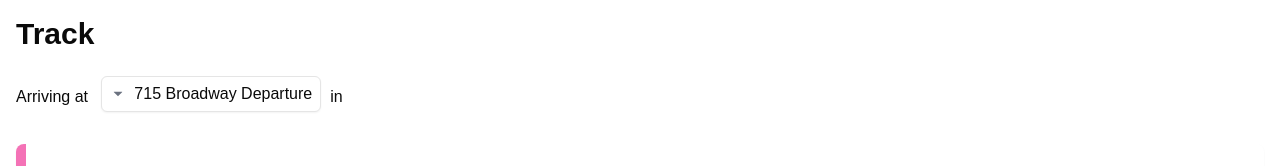
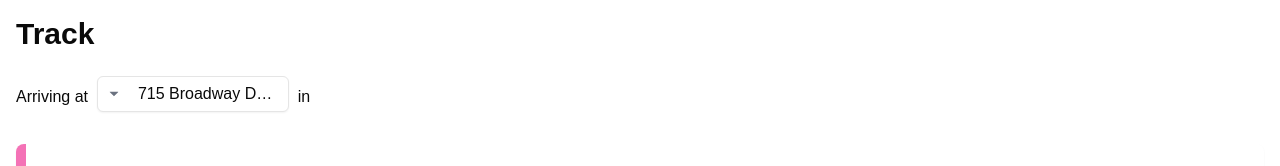
Before and after one commit to WangZhewei1027/NYU-GO, a Next.js app: page /main/track in a window 1280 px wide. Shown: the top 166 px of the page. Built offline with nearby package versions, Linux system fonts and the light colour scheme.

Commit message:
update time between stops

```diff
--- a/app/main/track/page.tsx
+++ b/app/main/track/page.tsx
@@ -21,7 +21,10 @@ const TrackPage = () => {
 
       {/* Location */}
       <div className="mb-8 text-base">
-        Arriving at &nbsp; <Stops />
+        Arriving at &nbsp;
+        <div className="max-w-48 inline-block">
+          <Stops />
+        </div>
         &nbsp; in
       </div>
 
--- a/app/utils.ts
+++ b/app/utils.ts
@@ -13,3 +13,11 @@ export const stops: string[] = [
 export function getRemainingTime(route: string): number {
   return Math.floor(Math.random() * 10) + 1;
 }
+
+export function getFromTime(route: string): string[] {
+  return ["9:55 am", "10:00 am", "10:05 am"];
+}
+
+export function getToTime(route: string): string[] {
+  return ["11:00 am", "11:05 am", "11:10 am"];
+}
--- a/components/Card.tsx
+++ b/components/Card.tsx
@@ -1,7 +1,8 @@
 "use client";
 import { useState, useEffect } from "react";
 import { Button } from "@/components/ui/button";
-import { getRemainingTime } from "@/app/utils";
+import { getRemainingTime, getFromTime, getToTime } from "@/app/utils";
+import Stops from "@/components/Stops";
 
 interface CardProps {
   name: string;
@@ -47,9 +48,28 @@ const Card: React.FC<CardProps> = ({ name, color }) => {
           isClicked ? "max-h-[300px] opacity-100" : "max-h-0 opacity-0"
         } items-center w-full`}
       >
-        <div className="flex flex-col p-4">
-          <div>up</div>
-          <div className="ml-auto space-x-2">
+        <div className="flex flex-col p-4 pt-2">
+          <div className="flex flex-row">
+            <div className="flex-1 overflow-hidden flex flex-col  pr-2">
+              <div className="text-base font-bold">From</div>
+              <div className="w-full mt-2">
+                <Stops />
+              </div>
+              <div className="text-base text-center mt-2">9:55 am</div>
+              <div className="text-base text-center mt-2">10:10 am</div>
+              <div className="text-base text-center mt-2">10:30 am</div>
+            </div>
+            <div className="flex-1 overflow-hidden flex flex-col  border-l border-gray-300 border-dashed pl-2">
+              <div className="text-base font-bold">To</div>
+              <div className="w-full mt-2">
+                <Stops />
+              </div>
+              <div className="text-base text-center mt-2">10:10 am</div>
+              <div className="text-base text-center mt-2">10:15 am</div>
+              <div className="text-base text-center mt-2">10:40 am</div>
+            </div>
+          </div>
+          <div className="ml-auto space-x-2 mt-4">
             <Button
               variant={"outline"}
               className={`h-12 rounded-full text-base ${borderColor}`}
--- a/components/Stops.tsx
+++ b/components/Stops.tsx
@@ -20,8 +20,12 @@ export default function Stops() {
     <>
       <Dialog>
         <DialogTrigger asChild>
-          <Button variant={"outline"} className="p-2 text-base">
-            <GoTriangleDown className="text-gray-500" /> {selectedStop}
+          <Button
+            variant={"outline"}
+            className="p-2 text-base w-full max-w-full flex items-center space-x-2 overflow-hidden"
+          >
+            <GoTriangleDown className="shrink-0 text-gray-500" />
+            <span className="truncate">{selectedStop}</span>
           </Button>
         </DialogTrigger>
         <DialogContent className="max-w-[80vw] max-h-[80vh] overflow-y-auto">
```
